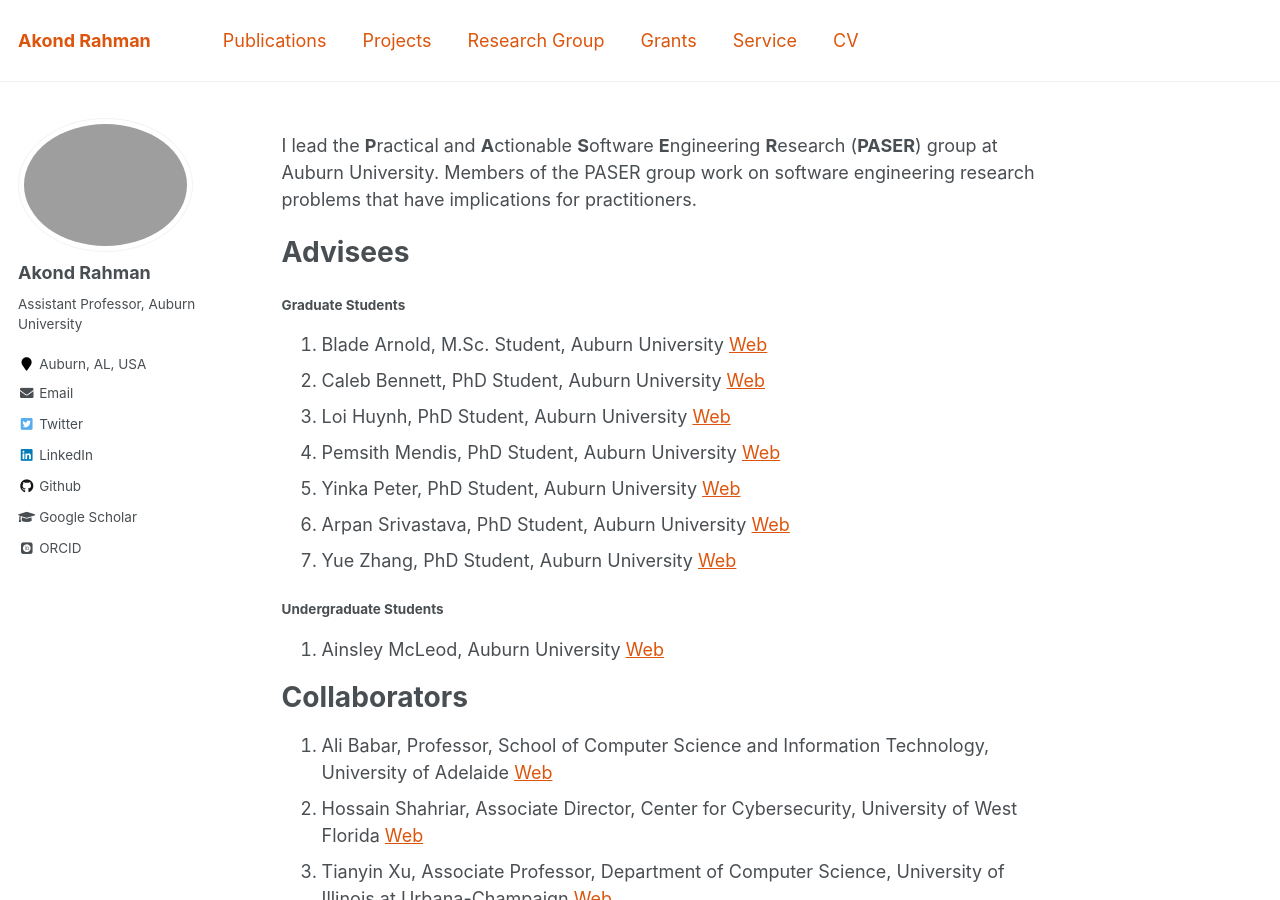
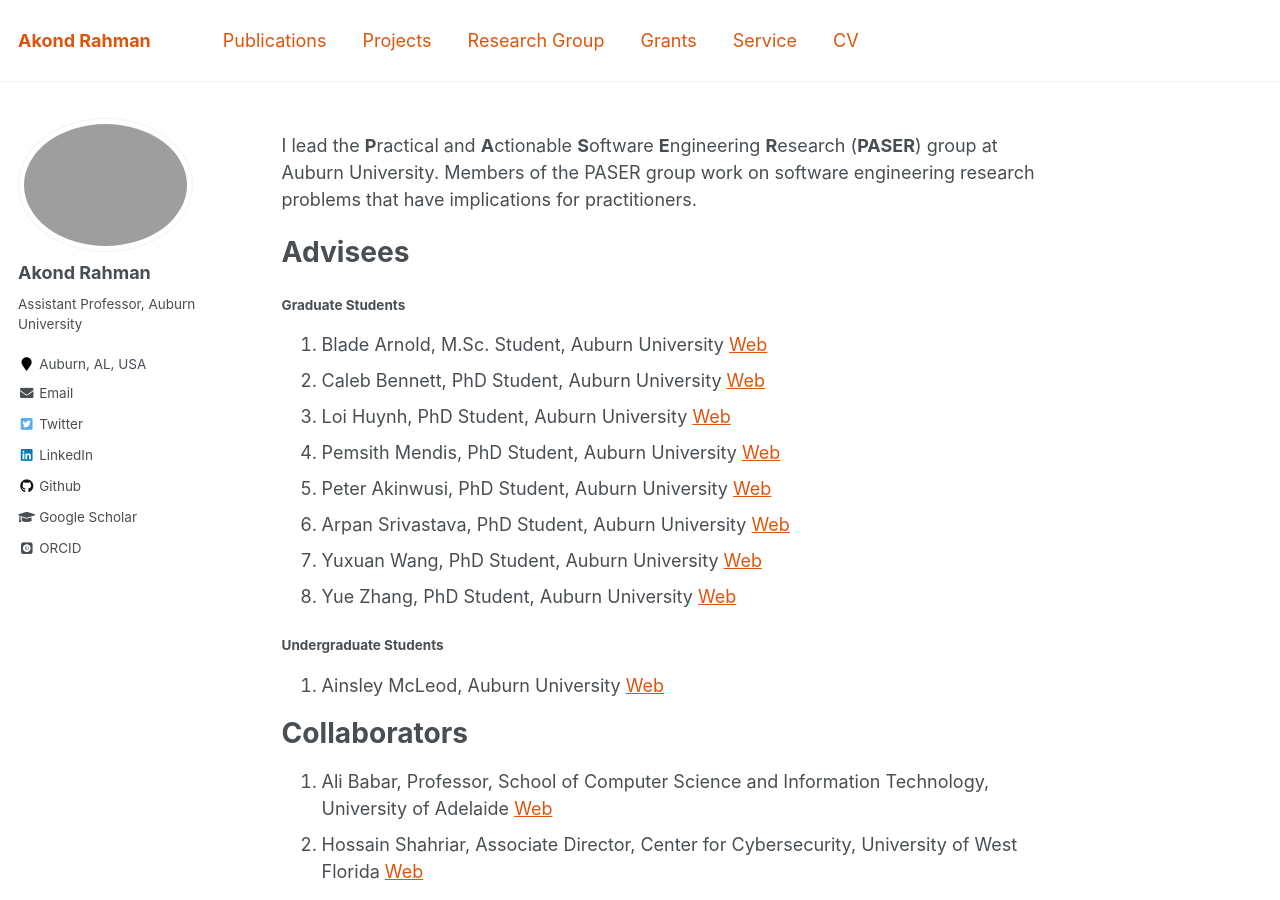
Before and after one commit to akondrahman/akondrahman.github.io, a Jekyll site: the page built from _pages/paser.md, in a window 1280 px wide and 900 px high. Built offline with Jekyll 4.4.1, drawn with Linux system fonts in a browser that asks for light colours; some web fonts are replaced.

Commit message:
tse26 prompt paper

```diff
--- a/_pages/paser.md
+++ b/_pages/paser.md
@@ -16,9 +16,10 @@ Advisees
 2. Caleb Bennett, PhD Student, Auburn University [Web]()
 3. Loi Huynh, PhD Student, Auburn University [Web]()
 4. Pemsith Mendis, PhD Student, Auburn University [Web](https://pemsithmendis.com/)
-5. Yinka Peter, PhD Student, Auburn University [Web]()
+5. Peter Akinwusi, PhD Student, Auburn University [Web]()
 6. Arpan Srivastava, PhD Student, Auburn University [Web]()
-7. Yue Zhang, PhD Student, Auburn University [Web](https://zyue110026.github.io/)
+7. Yuxuan Wang, PhD Student, Auburn University [Web]()
+8. Yue Zhang, PhD Student, Auburn University [Web](https://zyue110026.github.io/)
 
 
 ##### Undergraduate Students
```
Also changed, not shown: 1 other file.
